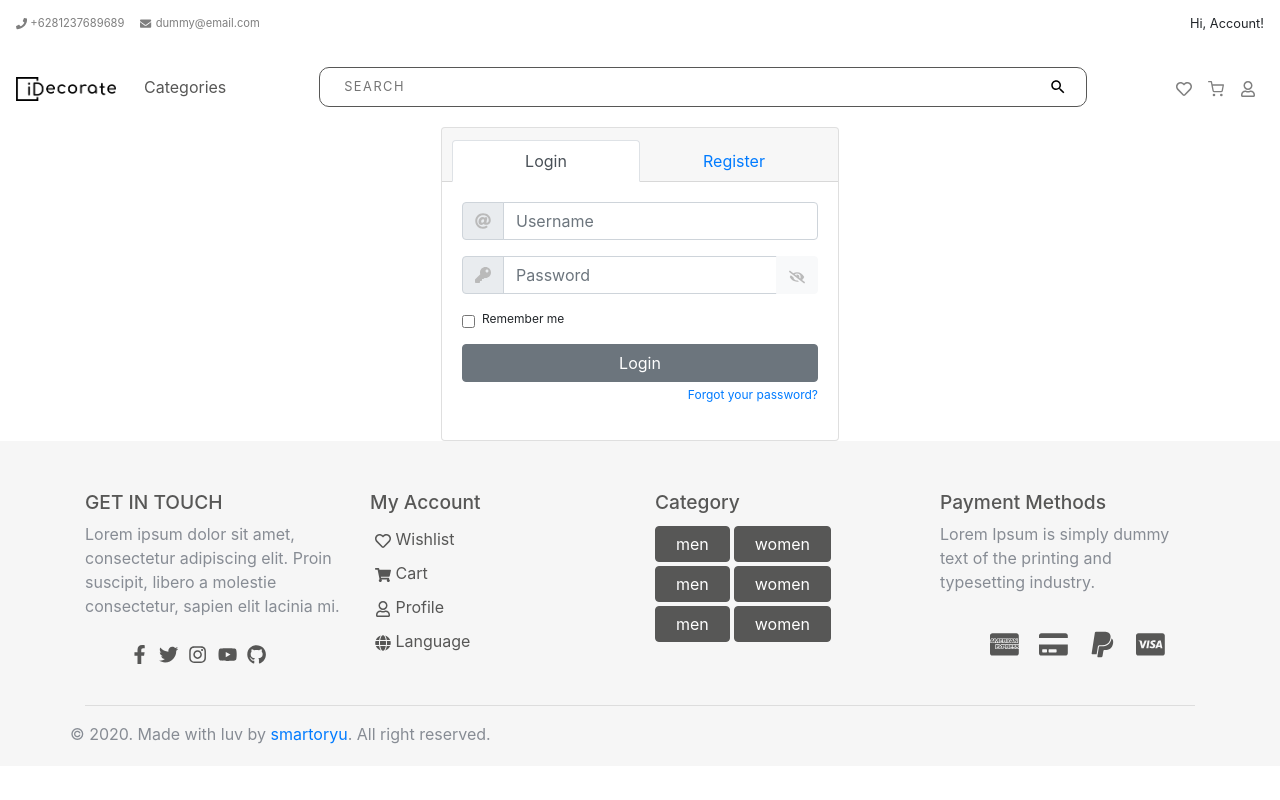
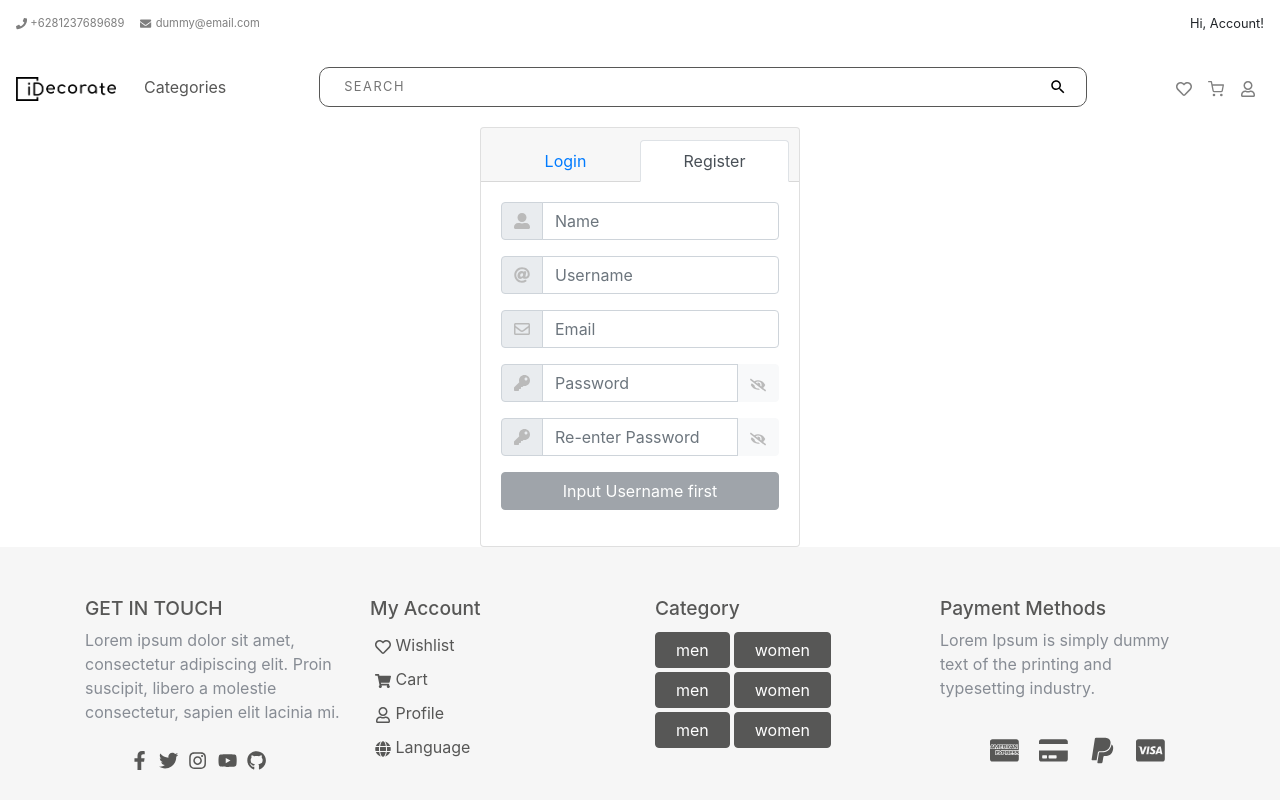
Before and after one commit to smartoryu/idecorate, a React (Create React App) app: page /login in a window 1280 px wide. Built offline with nearby package versions, Linux system fonts and the light colour scheme.

Commit message:
added error msg in login-reg form

```diff
--- a/src/App.js
+++ b/src/App.js
@@ -12,7 +12,7 @@ import Menu from "./components/Menu";
 import Footer from "./components/Footer";
 import Homepage from "./pages/Homepage";
 import Logins from "./components/Login";
-import Login from "./pages/Login";
+// import Login from "./pages/Login";
 import Register from "./pages/Register";
 import User from "./pages/User";
 import Partner from "./pages/Partner";
@@ -38,13 +38,13 @@ function App() {
   return (
     <div className="wrapper">
       <Menu />
-      <Login />
       <Switch>
         <Route exact path="/" component={Homepage} />
         <Route path="/register" component={Register} />
         <Route path="/user" component={User} />
         <Route path="/partner" component={Partner} />
         <Route path="/login" component={Logins} />
+        {/* <Route path="/logins" component={Login} /> */}
       </Switch>
       <Footer />
     </div>
--- a/src/components/Login.jsx
+++ b/src/components/Login.jsx
@@ -1,7 +1,8 @@
-/* eslint-disable jsx-a11y/anchor-has-content */
+/* eslint-disable no-unused-vars */
+// /* eslint-disable jsx-a11y/anchor-has-content */
 /* eslint-disable jsx-a11y/anchor-is-valid */
-import React, { useState } from "react";
-// import { useDispatch } from "react-redux";
+import React, { Fragment, useState } from "react";
+import { useSelector, useDispatch } from "react-redux";
 import {
   Button,
   Card,
@@ -18,28 +19,72 @@ import {
   Nav,
   NavItem,
   NavLink,
-  // eslint-disable-next-line no-unused-vars
   Spinner,
   TabContent,
-  TabPane
+  TabPane,
+  Tooltip
 } from "reactstrap";
 import { FaEye, FaEyeSlash, FaRegEnvelope, FaAt, FaKey, FaUserAlt } from "react-icons/fa";
 import classnames from "classnames";
+import { CheckUsername, LoginAction, RegisterAction } from "../redux/actions";
 
 function Logins() {
-  // const dispatch = useDispatch();
+  const TextName = useSelector(state => state.auth.textName);
+  const TextUser = useSelector(state => state.auth.textUser);
+  const TextPass = useSelector(state => state.auth.textPass);
+  const TextEmail = useSelector(state => state.auth.textEmail);
+  const GoodUser = useSelector(state => state.auth.goodUser);
+  const ErrorName = useSelector(state => state.auth.errorName);
+  const ErrorUser = useSelector(state => state.auth.errorUser);
+  const ErrorPass = useSelector(state => state.auth.errorPass);
+  const ErrorEmail = useSelector(state => state.auth.errorEmail);
+  const dispatch = useDispatch();
 
-  // == STATE VALUES LOGIN
-  const [login, setLogin] = useState({
-    username: "",
-    password: ""
-  });
+  // == CONTROL STATE OF TABS ===============================================
+  const [activeTab, setActiveTab] = useState("2");
+  const toggleTab = tab => (activeTab !== tab ? setActiveTab(tab) : null);
+
+  // == STATE VALID =========================================================
+  // const [nameValid, setNameValid] = useState(false);
+  // const [userValid, setUserValid] = useState(false);
+  // const [emailValid, setEmailValid] = useState(false);
+  // const [passValid, setPassValid] = useState(false);
+  // const toggleNameValid = prop => setNameValid(prop);
+  // const toggleUserValid = prop => setUserValid(prop);
+  // const toggleEmailValid = prop => setEmailValid(prop);
+  // const togglePassValid = prop => setPassValid(prop);
+
+  // == CONTROL ERROR ======================================================
+
+  // ErrorName ? toggleNameValid(true) : toggleNameValid(false);
+  // ErrorUser ? toggleUserValid(true) : toggleUserValid(false);
+  // ErrorEmail ? toggleEmailValid(true) : toggleEmailValid(false);
+  // ErrorPass ? togglePassValid(true) : togglePassValid(false);
+
+  // == STATE INVALID ======================================================
+  // const [nameInvalid, setNameInvalid] = useState(false);
+  // const [userInvalid, setUserInvalid] = useState(false);
+  // const [emailInvalid, setEmailInvalid] = useState(false);
+  // const [passInvalid, setPassInvalid] = useState(false);/
+  // const toggleNameInvalid = prop => setNameInvalid(prop);
+  // const toggleUserInvalid = prop => setUserInvalid(prop);
+  // const toggleEmailInvalid = prop => setEmailInvalid(prop);
+  // const togglePassInvalid = prop => setPassInvalid(prop);
+
+  // == CONTROL ERROR ======================================================
+  // ErrorName ? toggleNameInvalid(true) : toggleNameInvalid(false);
+  // ErrorUser ? toggleUserInvalid(true) : toggleUserInvalid(false);
+  // ErrorEmail ? toggleEmailInvalid(true) : toggleEmailInvalid(false);
+  // ErrorPass ? togglePassInvalid(true) : togglePassInvalid(false);
+
+  // == STATE VALUES LOGIN ==================================================
+  const [login, setLogin] = useState({ username: "", password: "" });
   const handleLoginValues = e => {
     let { name, value } = e.target;
     setLogin({ ...login, [name]: value });
   };
 
-  // == STATE VALUES REGISTER
+  // == STATE VALUES REGISTER ===============================================
   const [register, setRegister] = useState({
     name: "",
     username: "",
@@ -52,13 +97,7 @@ function Logins() {
     setRegister({ ...register, [name]: value });
   };
 
-  // == CONTROL STATE OF TABS
-  const [activeTab, setActiveTab] = useState("1");
-  const toggleTab = tab => {
-    if (activeTab !== tab) setActiveTab(tab);
-  };
-
-  // == SHOW/HIDE PASSWORD
+  // == SHOW/HIDE PASSWORD ==================================================
   const [typePass, setTypePass] = useState("password");
   const [showPass, setShowPass] = useState(false);
   const togglePass = type => {
@@ -72,15 +111,15 @@ function Logins() {
     setShowPass2(!showPass2);
   };
 
-  // console.log("login", login);
-  // console.log("reg", register);
-
   return (
-    <Card className="card w-35 mx-auto">
+    <Card className="card w-25 mx-auto">
       <CardHeader className="text-center">
         <Nav tabs className="card-header-tabs">
           <NavItem className="w-50">
-            <NavLink className={classnames({ active: activeTab === "1" })} onClick={() => toggleTab("1")}>
+            <NavLink
+              id="login-link"
+              className={classnames({ active: activeTab === "1" })}
+              onClick={() => toggleTab("1")}>
               Login
             </NavLink>
           </NavItem>
@@ -97,22 +136,23 @@ function Logins() {
             <div className="login">
               <Form>
                 <FormGroup id="form-username">
-                  <InputGroup>
+                  <InputGroup className="d-flex">
                     <InputGroupAddon addonType="prepend">
                       <InputGroupText>
                         <FaAt color="#bababa" />
                       </InputGroupText>
                     </InputGroupAddon>
                     <Input
-                      invalid={false}
+                      // valid={GoodUser}
+                      style={{ zIndex: "10" }}
+                      invalid={ErrorUser}
                       onChange={handleLoginValues}
                       type="text"
                       name="username"
-                      id="login-username"
                       placeholder="Username"
                     />
+                    {ErrorUser ? <FormFeedback className="ml-5 float-left">{TextUser}</FormFeedback> : null}
                   </InputGroup>
-                  <FormFeedback className="form-error-message">Username error</FormFeedback>
                 </FormGroup>
 
                 <FormGroup id="form-password">
@@ -123,26 +163,26 @@ function Logins() {
                       </InputGroupText>
                     </InputGroupAddon>
                     <Input
-                      invalid={false}
+                      style={{ zIndex: "10" }}
+                      invalid={ErrorPass}
                       onChange={handleLoginValues}
                       type={typePass}
                       name="password"
-                      id="login-password"
                       placeholder="Password"
                     />
-                    <InputGroupAddon addonType="append">
+                    <InputGroupAddon className="border-0" addonType="append">
                       {showPass ? (
-                        <Button onClick={() => togglePass("password")} color="light">
+                        <Button tabIndex="-1" onClick={() => togglePass("password")} color="light">
                           <FaEye color="#8a8a8a" />
                         </Button>
                       ) : (
-                        <Button onClick={() => togglePass("text")} color="light">
+                        <Button tabIndex="-1" onClick={() => togglePass("text")} color="light">
                           <FaEyeSlash color="#bababa" />
                         </Button>
                       )}
                     </InputGroupAddon>
+                    {ErrorPass ? <FormFeedback className="form-error-message">{TextPass}</FormFeedback> : null}
                   </InputGroup>
-                  <FormFeedback className="form-error-message">Password error</FormFeedback>
                 </FormGroup>
 
                 <FormGroup check className="mb-3" style={{ fontSize: "0.75rem" }}>
@@ -152,7 +192,11 @@ function Logins() {
                 </FormGroup>
 
                 <FormGroup id="form-button">
-                  <Button color="secondary" size="md" block>
+                  <Button
+                    onClick={() => dispatch(LoginAction(login.username, login.password))}
+                    color="secondary"
+                    size="md"
+                    block>
                     Login
                     {/* <Spinner color="light" size="sm" /> */}
                   </Button>
@@ -177,7 +221,9 @@ function Logins() {
                       </InputGroupText>
                     </InputGroupAddon>
                     <Input
-                      invalid={false}
+                      style={{ zIndex: "10" }}
+                      valid={ErrorName}
+                      // invalid
                       onChange={handleRegisterValues}
                       type="text"
                       name="name"
@@ -185,7 +231,6 @@ function Logins() {
                       placeholder="Name"
                     />
                   </InputGroup>
-                  <FormFeedback className="form-error-message">Name error</FormFeedback>
                 </FormGroup>
 
                 <FormGroup id="form-username">
@@ -196,15 +241,17 @@ function Logins() {
                       </InputGroupText>
                     </InputGroupAddon>
                     <Input
-                      invalid={false}
+                      style={{ zIndex: "10" }}
+                      valid={GoodUser}
+                      invalid={ErrorUser}
                       onChange={handleRegisterValues}
                       type="text"
                       name="username"
                       id="register-username"
                       placeholder="Username"
                     />
+                    {ErrorUser ? <FormFeedback className="form-error-message">{TextUser}</FormFeedback> : null}
                   </InputGroup>
-                  <FormFeedback className="form-error-message">Username error</FormFeedback>
                 </FormGroup>
 
                 <FormGroup id="form-email">
@@ -215,7 +262,9 @@ function Logins() {
                       </InputGroupText>
                     </InputGroupAddon>
                     <Input
-                      invalid={false}
+                      style={{ zIndex: "10" }}
+                      valid={ErrorEmail}
+                      // invalid={}
                       onChange={handleRegisterValues}
                       type="email"
                       name="email"
@@ -223,7 +272,6 @@ function Logins() {
                       placeholder="Email"
                     />
                   </InputGroup>
-                  <FormFeedback className="form-error-message">Email error</FormFeedback>
                 </FormGroup>
 
                 <FormGroup id="form-password1">
@@ -234,7 +282,8 @@ function Logins() {
                       </InputGroupText>
                     </InputGroupAddon>
                     <Input
-                      invalid={false}
+                      style={{ zIndex: "10" }}
+                      invalid={ErrorPass}
                       onChange={handleRegisterValues}
                       type={typePass}
                       name="password"
@@ -243,17 +292,17 @@ function Logins() {
                     />
                     <InputGroupAddon addonType="append">
                       {showPass ? (
-                        <Button onClick={() => togglePass("password")} color="light">
+                        <Button tabIndex="-1" onClick={() => togglePass("password")} color="light">
                           <FaEye color="#8a8a8a" />
                         </Button>
                       ) : (
-                        <Button onClick={() => togglePass("text")} color="light">
+                        <Button tabIndex="-1" onClick={() => togglePass("text")} color="light">
                           <FaEyeSlash color="#bababa" />
                         </Button>
                       )}
                     </InputGroupAddon>
+                    {/* {ErrorPass ? <FormFeedback className="form-error-message">{TextPass}</FormFeedback> : null} */}
                   </InputGroup>
-                  <FormFeedback className="form-error-message">Password error</FormFeedback>
                 </FormGroup>
 
                 <FormGroup id="form-password2">
@@ -264,7 +313,8 @@ function Logins() {
                       </InputGroupText>
                     </InputGroupAddon>
                     <Input
-                      invalid={false}
+                      style={{ zIndex: "10" }}
+                      invalid={ErrorPass}
                       onChange={handleRegisterValues}
                       type={typePass2}
                       name="password2"
@@ -273,19 +323,21 @@ function Logins() {
                     />
                     <InputGroupAddon addonType="append">
                       {showPass2 ? (
-                        <Button onClick={() => togglePass2("password")} color="light">
+                        <Button tabIndex="-1" onClick={() => togglePass2("password")} color="light">
                           <FaEye color="#8a8a8a" />
                         </Button>
                       ) : (
-                        <Button onClick={() => togglePass2("text")} color="light">
+                        <Button tabIndex="-1" onClick={() => togglePass2("text")} color="light">
                           <FaEyeSlash color="#bababa" />
                         </Button>
                       )}
                     </InputGroupAddon>
+                    {ErrorPass ? <FormFeedback className="form-error-message">{TextPass}</FormFeedback> : null}
                   </InputGroup>
-                  <FormFeedback className="form-error-message">Password error</FormFeedback>
                 </FormGroup>
 
+                {register.name && register.username && register.email && register.password && register.password2 ? (
+                  <Fragment>
                     <FormGroup check className="mb-3" style={{ fontSize: "0.75rem" }}>
                       <Label check>
                         <Input type="checkbox" /> By clicking Submit, you agree to our <br />
@@ -295,11 +347,44 @@ function Logins() {
                     </FormGroup>
 
                     <FormGroup id="form-button">
-                  <Button color="secondary" size="md" block>
+                      <Button
+                        onClick={() =>
+                          dispatch(
+                            RegisterAction(
+                              register.name,
+                              register.username,
+                              register.email,
+                              register.password,
+                              register.password2
+                            )
+                          )
+                        }
+                        color="secondary"
+                        size="md"
+                        block>
                         Submit
                         {/* <Spinner color="light" size="sm" /> */}
                       </Button>
                     </FormGroup>
+                  </Fragment>
+                ) : register.username ? (
+                  <FormGroup id="form-button">
+                    <Button
+                      onClick={() => dispatch(CheckUsername(register.username))}
+                      color="secondary"
+                      size="md"
+                      block>
+                      Check Username
+                      {/* <Spinner color="light" size="sm" /> */}
+                    </Button>
+                  </FormGroup>
+                ) : (
+                  <FormGroup id="form-button">
+                    <Button disabled color="secondary" size="md" block>
+                      Input Username first
+                    </Button>
+                  </FormGroup>
+                )}
               </Form>
             </div>
           </TabPane>
--- a/src/pages/Login.jsx
+++ b/src/pages/Login.jsx
@@ -20,7 +20,7 @@ const Login = () => {
   const ErrorPass = useSelector(state => state.auth.errorPass);
   const WrongUser = useSelector(state => state.auth.wrongUser);
   const WrongPass = useSelector(state => state.auth.wrongPass);
-  const ModalLogin = useSelector(state => state.modal.login);
+  // const ModalLogin = useSelector(state => state.modal.login);
   const dispatch = useDispatch();
 
   const [values, setValues] = useState({
@@ -38,7 +38,7 @@ const Login = () => {
     return null;
   } else {
     return (
-      <Modal centered size="sm" isOpen={ModalLogin} toggle={closeLogin}>
+      <Modal centered size="sm" /* isOpen={ModalLogin} */ isOpen toggle={closeLogin}>
         <ModalHeader className="ml-auto border-0">
           <FaTimes onClick={closeLogin} />
         </ModalHeader>
--- a/src/redux/actions/index.js
+++ b/src/redux/actions/index.js
@@ -1 +1,2 @@
 export * from "./AuthActions";
+export * from "./HandleActions";
--- a/src/redux/reducers/ModalReducers.js
+++ b/src/redux/reducers/HandleReducers.js
@@ -1,11 +1,11 @@
 const INITIAL_STATE = {
-  login: false
+  btnLogin: false
 };
 
 export default (state = INITIAL_STATE, action) => {
   switch (action.type) {
-    case "MODAL_LOGIN":
-      return { ...state, login: action.payload };
+    case "BTN_LOGIN":
+      return { ...state, btnLogin: action.payload };
     default:
       return state;
   }
--- a/src/redux/reducers/index.js
+++ b/src/redux/reducers/index.js
@@ -1,8 +1,8 @@
 import { combineReducers } from "redux";
 import AuthReducers from "./AuthReducers";
-import ModalReducers from "./ModalReducers";
+import HandleReducers from "./HandleReducers";
 
 export default combineReducers({
   auth: AuthReducers,
-  modal: ModalReducers
+  handle: HandleReducers
 });
```
Also changed, not shown: src/redux/actions/AuthActions.js (+24 -2 lines), src/redux/reducers/AuthReducers.js (+21 -14 lines), src/redux/actions/HandleActions.js (added). Lines whose indentation alone changed are shown as unchanged.
